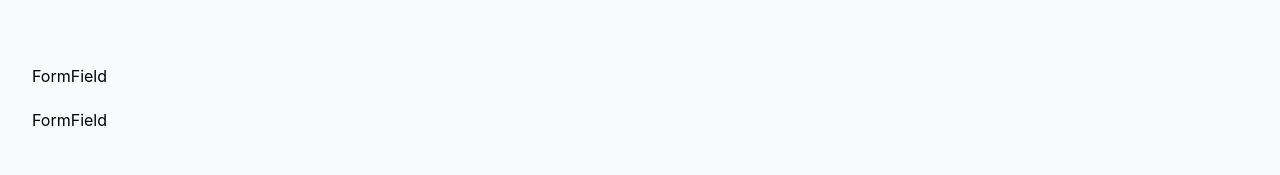
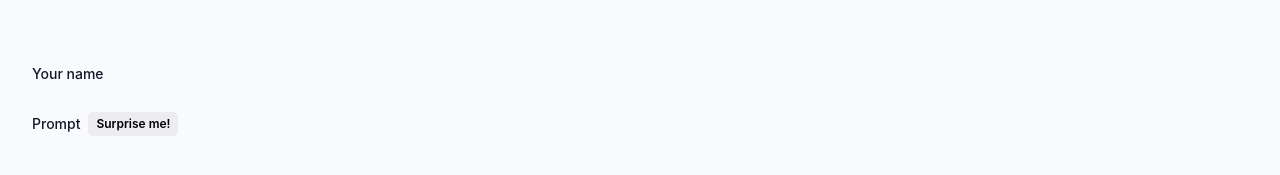
Before and after one commit to georgelungu/image-generator-client, a React (Vite) app: page /create-post in a window 1280 px wide. Shown: the part 209-384 px from the top of the page. Built offline with nearby package versions, Linux system fonts and the light colour scheme; a web font is replaced by a local one.

Commit message:
created label and surprise me button with no functionality yet in FormField component

```diff
--- a/src/components/FormField.jsx
+++ b/src/components/FormField.jsx
@@ -1,8 +1,27 @@
 import React from 'react'
+// left at 03:01:51
 
-const FormField = () => {
+const FormField = ({ labelName, type, name, placeholder, value, handleChange, isSurpriseMe, handleSurpriseMe }) => {
   return (
-    <div>FormField</div>
+    <div>
+      <div className="flex items-center gap-2 mb-2">
+        <label
+          htmlFor={name}
+          className="block text-sm font-medium text-gray-900"
+        >
+          {labelName}
+        </label>
+        {isSurpriseMe && (
+          <button
+            type='button'
+            onClick={handleSurpriseMe}
+            className="font-semibold text-xs bg-[#ECECF1] py-1 px-2 rounded-[5px] text-black"
+          >
+            Surprise me!
+          </button>
+        )}
+      </div>
+    </div>
   )
 }
 
```
